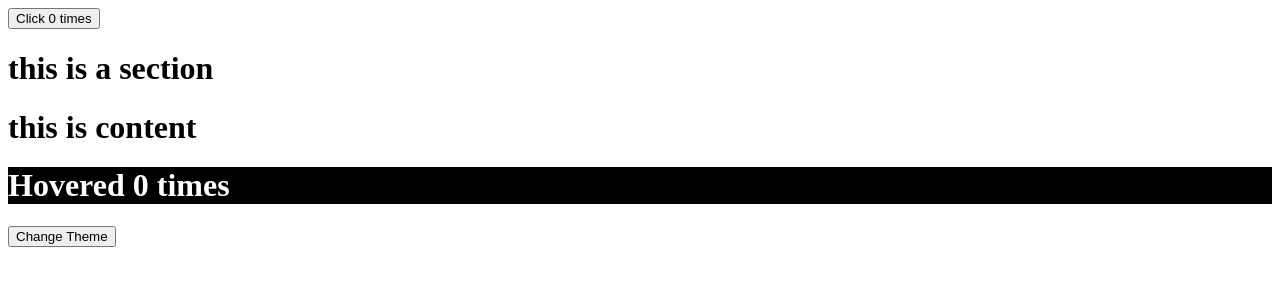
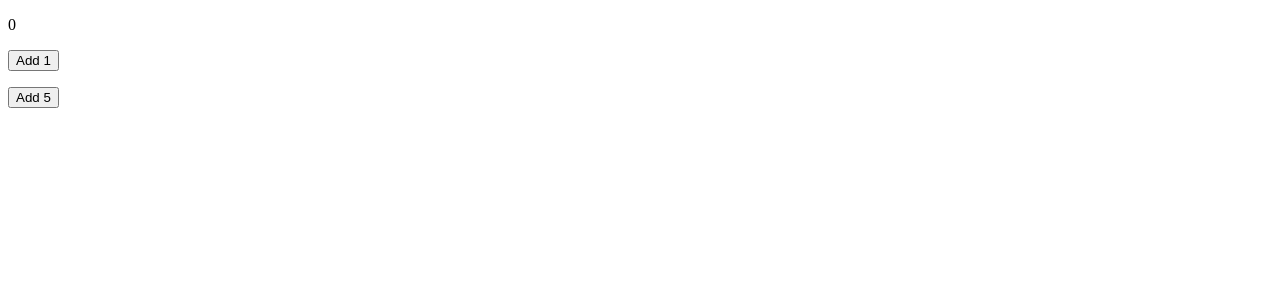
Before and after one commit to mobarak10/react-practice, a React (Create React App) app: page / in a window 1280 px wide. Shown: the top 300 px of the page. Built offline with nearby package versions, Linux system fonts and the light colour scheme.

Commit message:
class 19 done & use react useState

```diff
--- a/src/App.js
+++ b/src/App.js
@@ -1,40 +1,13 @@
 import React from 'react';
-import ClickCounter from './components/ClickCounter';
+// import Todo from './components/Todo';
 import Counter from './components/Counter';
-import Section from './components/Section';
-import ThemeContext from './contexts/themeContext';
 
 export default class App extends React.Component {
-    state = {
-        // eslint-disable-next-line react/no-unused-state
-        theme: 'dark',
-        // eslint-disable-next-line react/no-unused-state
-        switchTheme: () => {
-            this.setState(({ theme }) => {
-                if (theme === 'dark') {
-                    return {
-                        theme: 'light',
-                    };
-                }
-                return {
-                    theme: 'dark',
-                };
-            });
-        },
-    };
-
     render() {
         return (
             <div className="app">
-                <Counter>
-                    {(count, incrementCount) => (
-                        <ClickCounter count={count} incrementCount={incrementCount} />
-                    )}
-                </Counter>
-
-                <ThemeContext.Provider value={this.state}>
-                    <Section />
-                </ThemeContext.Provider>
+                {/* <Todo /> */}
+                <Counter />
             </div>
         );
     }
--- a/src/components/ClickCounter.js
+++ /dev/null
@@ -1,9 +0,0 @@
-export default function ClickCounter({ count, incrementCount }) {
-    return (
-        <div>
-            <button type="button" onClick={incrementCount}>
-                Click {count} times
-            </button>
-        </div>
-    );
-}
--- a/src/components/Content.js
+++ /dev/null
@@ -1,24 +0,0 @@
-import { useContext } from 'react';
-import ThemeContext from '../contexts/themeContext';
-import Counter from './Counter';
-import HoverCounter from './HoverCounter';
-
-export default function Content() {
-    const context = useContext(ThemeContext);
-    const { theme, switchTheme } = context;
-    return (
-        <div>
-            <h1>this is content</h1>
-            <Counter>
-                {(count, incrementCount) => (
-                    <HoverCounter
-                        count={count}
-                        incrementCount={incrementCount}
-                        theme={theme}
-                        switchTheme={switchTheme}
-                    />
-                )}
-            </Counter>
-        </div>
-    );
-}
--- a/src/components/Counter.js
+++ b/src/components/Counter.js
@@ -1,17 +1,29 @@
-import React from 'react';
+import React, { useState } from 'react';
 
-export default class counter extends React.Component {
-    state = {
-        count: 0,
+export default function counter() {
+    // eslint-disable-next-line react-hooks/rules-of-hooks
+    const [count, setCount] = useState(0);
+    const addFive = () => {
+        let i = 0;
+        while (i < 5) {
+            // setCount(count + 1);
+            setCount((prevState) => prevState + 1);
+            i += 1;
+        }
     };
-
-    incrementCount = () => {
-        this.setState((prevState) => ({ count: prevState.count + 1 }));
-    };
-
-    render() {
-        const { children } = this.props;
-        const { count } = this.state;
-        return children(count, this.incrementCount);
-    }
+    return (
+        <div>
+            <p>{count}</p>
+            <p>
+                <button type="button" onClick={() => setCount((prevState) => prevState + 1)}>
+                    Add 1
+                </button>
+            </p>
+            <p>
+                <button type="button" onClick={addFive}>
+                    Add 5
+                </button>
+            </p>
+        </div>
+    );
 }
--- a/src/components/HoverCounter.js
+++ /dev/null
@@ -1,19 +0,0 @@
-export default function HoverCounter({ count, incrementCount, theme, switchTheme }) {
-    const style =
-        theme === 'dark'
-            ? {
-                  backgroundColor: '#000000',
-                  color: '#ffffff',
-              }
-            : null;
-    return (
-        <div>
-            <h1 onMouseOver={incrementCount} style={style}>
-                Hovered {count} times
-            </h1>
-            <button type="button" onClick={switchTheme}>
-                Change Theme
-            </button>
-        </div>
-    );
-}
--- a/src/components/Section.js
+++ /dev/null
@@ -1,10 +0,0 @@
-import Content from './Content';
-
-export default function Section() {
-    return (
-        <div>
-            <h1>this is a section</h1>
-            <Content />
-        </div>
-    );
-}
--- /dev/null
+++ b/src/components/Todo.js
@@ -0,0 +1,40 @@
+import { useState } from 'react';
+
+export default function Todo() {
+    const [todo, setTodo] = useState({
+        title: '',
+        description: '',
+    });
+
+    const { title, description } = todo;
+
+    return (
+        <div>
+            <p>{title}</p>
+            <p>
+                <input
+                    type="text"
+                    value={title}
+                    onChange={(e) =>
+                        setTodo({
+                            ...todo,
+                            title: e.target.value,
+                        })
+                    }
+                />
+            </p>
+            <p>
+                <textarea
+                    name="todo"
+                    value={description}
+                    onChange={(e) =>
+                        setTodo({
+                            ...todo,
+                            description: e.target.value,
+                        })
+                    }
+                />
+            </p>
+        </div>
+    );
+}
--- a/src/contexts/themeContext.js
+++ /dev/null
@@ -1,18 +0,0 @@
-/**
- * // my own context
- */
-// import createContext from '../lib/Context';
-
-// const themeContext = createContext({
-//     theme: 'light',
-// });
-
-// export default themeContext;
-
-import React from 'react';
-
-const themeContext = React.createContext({
-    theme: 'light',
-});
-
-export default themeContext;
```
Also changed, not shown: src/components/HOC/withCounter.js (deleted, +0 -21 lines), src/components/TodoClass.js (added, +35 -0 lines), src/lib/Context.js (deleted, +0 -25 lines).
